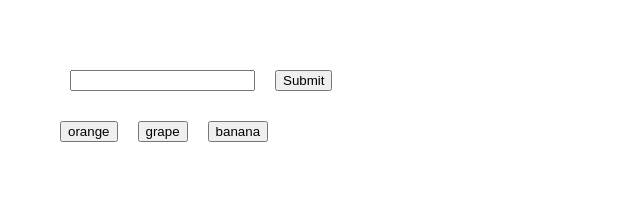
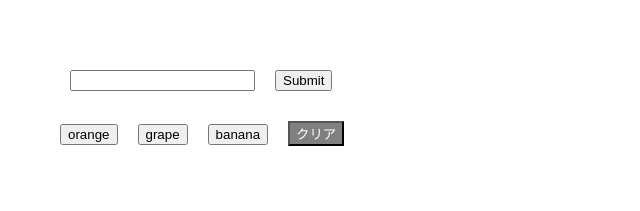
Before and after one commit to suzuki-yud/react-hook-form-tutorial, a Next.js app: page / in a window 1280 px wide. Shown: the top 211 px of the page, without its empty margins (0-640 px from the left). Built offline with nearby package versions, Linux system fonts and the light colour scheme.

Commit message:
try resetField

```diff
--- a/pages/index.tsx
+++ b/pages/index.tsx
@@ -6,12 +6,17 @@ type Inputs = {
 };
 
 export default function Index() {
-  const { register, handleSubmit, setValue, getValues } = useForm<Inputs>();
+  const { register, handleSubmit, setValue, getValues, resetField } =
+    useForm<Inputs>();
   const onSubmit: SubmitHandler<Inputs> = (data) => console.log(data.text);
 
   const changeTextValue = (value: string) => {
     const currentValue = getValues('text');
     setValue('text', currentValue === '' ? value : `${currentValue},${value}`);
+  };
+
+  const resetTextValue = () => {
+    resetField('text', { defaultValue: '' });
   };
 
   return (
@@ -30,6 +35,12 @@ export default function Index() {
             </button>
           );
         })}
+        <button
+          onClick={resetTextValue}
+          style={{ margin: '10px', background: 'gray', color: 'white' }}
+        >
+          クリア
+        </button>
       </div>
     </form>
   );
```
